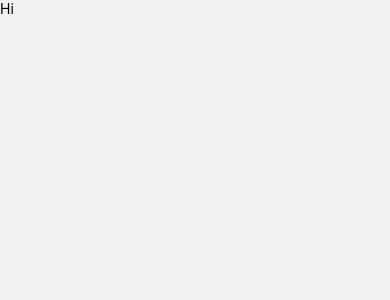
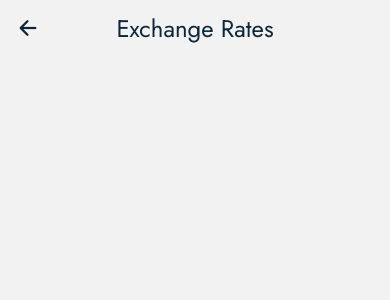
Before and after one commit to covenantcodes/Afribdc, a React Native app: screen /ExchangeRate in a window 390 px wide. Shown: the top 300 px of the page. Built offline with nearby package versions, Linux system fonts and the light colour scheme.

Commit message:
added ExchangeRateCard and ScreenHeader components; refactored ExchangeRate and SplashScreen to utilize SafeAreaView and animations

```diff
--- /dev/null
+++ b/components/ScreenHeader.tsx
@@ -0,0 +1,88 @@
+import React from "react";
+import { View, Text, StyleSheet, TouchableOpacity } from "react-native";
+import { Ionicons } from "@expo/vector-icons";
+import { useNavigation } from "@react-navigation/native";
+import colors from "../utils/colors";
+import { FONTFAMILY, FONTSIZE } from "../utils/fonts";
+
+interface ScreenHeaderProps {
+  title?: string;
+  onBackPress?: () => void;
+  showBackButton?: boolean;
+  leftComponent?: React.ReactNode;
+  rightComponent?: React.ReactNode;
+}
+
+const ScreenHeader: React.FC<ScreenHeaderProps> = ({
+  title,
+  onBackPress,
+  showBackButton = false,
+  leftComponent,
+  rightComponent,
+}) => {
+  const navigation = useNavigation();
+
+  const handleBackPress = () => {
+    if (onBackPress) {
+      onBackPress();
+    } else {
+      navigation.goBack();
+    }
+  };
+
+  const renderLeft = () => {
+    if (leftComponent) return leftComponent;
+    if (showBackButton) {
+      return (
+        <TouchableOpacity
+          style={styles.backButton}
+          onPress={handleBackPress}
+          hitSlop={{ top: 10, bottom: 10, left: 10, right: 10 }}
+        >
+          <Ionicons name="arrow-back" size={24} color={colors.deepBlue} />
+        </TouchableOpacity>
+      );
+    }
+    return <View style={styles.placeholder} />;
+  };
+
+  const renderRight = () => {
+    if (rightComponent) return rightComponent;
+    return <View style={styles.placeholder} />;
+  };
+
+  return (
+    <View style={styles.container}>
+      {renderLeft()}
+      {title && <Text style={styles.title}>{title}</Text>}
+      {renderRight()}
+    </View>
+  );
+};
+
+const styles = StyleSheet.create({
+  container: {
+    flexDirection: "row",
+    alignItems: "center",
+    justifyContent: "space-between",
+    height: 56,
+    paddingHorizontal: 16,
+  },
+  backButton: {
+    width: 40,
+    height: 40,
+    justifyContent: "center",
+  },
+  title: {
+    fontFamily: FONTFAMILY.regular,
+    fontSize: FONTSIZE.xl,
+    color: colors.deepBlue,
+    flex: 1,
+    textAlign: "center",
+  },
+  placeholder: {
+    width: 40,
+  },
+});
+
+export default ScreenHeader;
--- a/screens/ExchangeRate.tsx
+++ b/screens/ExchangeRate.tsx
@@ -1,11 +1,12 @@
-import React from "react";
 import { View, Text } from "react-native";
+import ScreenHeader from "../components/ScreenHeader";
+import { SafeAreaView } from "react-native-safe-area-context";
 
 const ExchangeRate = () => {
   return (
-    <View>
-      <Text>Hi</Text>
-    </View>
+    <SafeAreaView>
+      <ScreenHeader title="Exchange Rates" showBackButton />
+    </SafeAreaView>
   );
 };
 
--- a/screens/SplashScreen.tsx
+++ b/screens/SplashScreen.tsx
@@ -1,13 +1,13 @@
-import React from "react";
-import { StyleSheet, Text, View } from "react-native";
+import React, { useEffect } from "react";
+import { View, Text, Animated, StyleSheet } from "react-native";
+import { SafeAreaView } from "react-native-safe-area-context";
+import { useNavigation } from "@react-navigation/native";
+import { NativeStackNavigationProp } from "@react-navigation/native-stack";
+import { RootStackParamList } from "../navigation/AuthNavigator";
 import colors from "../utils/colors";
 import { FONTFAMILY, FONTSIZE } from "../utils/fonts";
 import CustomButton from "../components/CustomButton";
 import Globe from "../components/Globe";
-import { SafeAreaView } from "react-native-safe-area-context";
-import { NativeStackNavigationProp } from "@react-navigation/native-stack";
-import { RootStackParamList } from "../navigation/AuthNavigator";
-import { useNavigation } from "@react-navigation/native";
 
 type SplashScreenNavigationProp = NativeStackNavigationProp<
   RootStackParamList,
@@ -16,17 +16,59 @@ type SplashScreenNavigationProp = NativeStackNavigationProp<
 
 const SplashScreen = () => {
   const navigation = useNavigation<SplashScreenNavigationProp>();
+
+  // Create animated values
+  const globeScale = new Animated.Value(0.3);
+  const subtitleOpacity = new Animated.Value(0);
+  const buttonsOpacity = new Animated.Value(0);
+
+  useEffect(() => {
+    // Sequence of animations
+    Animated.sequence([
+      // Globe scale animation
+      Animated.spring(globeScale, {
+        toValue: 1,
+        useNativeDriver: true,
+        tension: 10,
+        friction: 8,
+        velocity: 0.4,
+      }),
+      // Subtitle fade in
+      Animated.timing(subtitleOpacity, {
+        toValue: 1,
+        duration: 800,
+        useNativeDriver: true,
+      }),
+      // Buttons fade in
+      Animated.timing(buttonsOpacity, {
+        toValue: 1,
+        duration: 800,
+        useNativeDriver: true,
+      }),
+    ]).start();
+  }, []);
+
   return (
     <SafeAreaView style={styles.container}>
       <View style={styles.content}>
-        <Globe width={264} height={268} />
-        <Text style={styles.subtitle}>
+        <Animated.View style={[{ transform: [{ scale: globeScale }] }]}>
+          <Globe width={264} height={268} />
+        </Animated.View>
+
+        <Animated.Text style={[styles.subtitle, { opacity: subtitleOpacity }]}>
           Exchange currencies with ease and {"\n"} confidence, anytime,
           anywhere.
-        </Text>
+        </Animated.Text>
       </View>
 
-      <View style={styles.buttonContainer}>
+      <Animated.View
+        style={[
+          styles.buttonContainer,
+          {
+            opacity: buttonsOpacity,
+          },
+        ]}
+      >
         <CustomButton
           title="View Best Rate Now"
           onPress={() => navigation.navigate("ExchangeRate")}
@@ -42,7 +84,7 @@ const SplashScreen = () => {
 
         <CustomButton
           title="Get Started"
-          onPress={() => {}}
+          onPress={() => navigation.navigate("Register")}
           width="100%"
           borderRadius={20}
           height={58}
@@ -53,7 +95,7 @@ const SplashScreen = () => {
           <Text style={styles.loginText}>Already have an account? </Text>
           <Text style={styles.loginLink}>Login</Text>
         </View>
-      </View>
+      </Animated.View>
     </SafeAreaView>
   );
 };
```
Also changed, not shown: components/ExchangeRateCard.tsx (added, +118 -0 lines).
